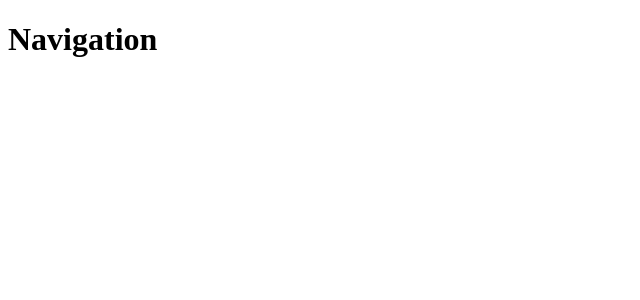
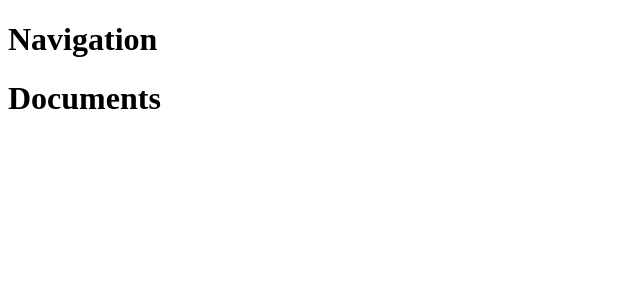
Before and after one commit to ericash0923/devcamp-angular-front, an Angular app: page /documents in a window 1280 px wide. Before the commit this address led to /. Shown: the top 300 px of the page, without its empty margins (0-640 px from the left). Built offline with nearby package versions, Linux system fonts and the light colour scheme.

Commit message:
build framework of documents componement

```diff
--- a/src/app/app-routing.module.ts
+++ b/src/app/app-routing.module.ts
@@ -2,10 +2,12 @@ import { NgModule } from '@angular/core';
 import { RouterModule, Routes } from '@angular/router';
 
 import { HomepageComponent } from './homepage/homepage.component';
+import { DocumentsComponent } from './documents/documents.component';
 
 const routes: Routes = [
   { path: '', redirectTo: '/home', pathMatch: 'full' },
   { path: 'home', component: HomepageComponent  },
+  { path: 'documents', component: DocumentsComponent  },
 ]
 
 @NgModule({
--- a/src/app/app.module.ts
+++ b/src/app/app.module.ts
@@ -3,6 +3,7 @@ import { BrowserModule } from '@angular/platform-browser';
 
 import { AppComponent } from './app.component';
 import { HomepageComponent } from './homepage/homepage.component';
+import { DocumentsComponent } from './documents/documents.component';
 
 import { AppRoutingModule } from './app-routing.module';
 
@@ -13,7 +14,8 @@ import { AppRoutingModule } from './app-routing.module';
 	],
 	declarations: [
 	  AppComponent,
-		HomepageComponent
+		HomepageComponent,
+		DocumentsComponent
 	],
 	bootstrap: [
 		AppComponent
--- /dev/null
+++ b/src/app/documents/documents.component.html
@@ -0,0 +1 @@
+<h1>Documents</h1>
```
Also changed, not shown: src/app/documents/documents.component.ts (added, +10 -0 lines).
